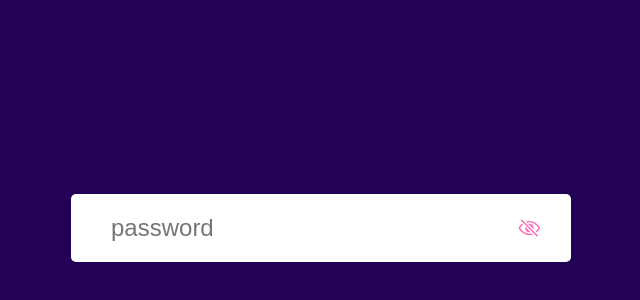
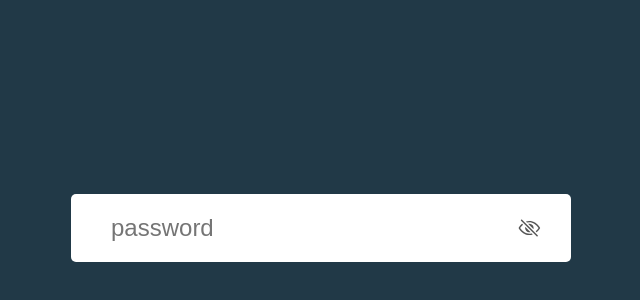
Before and after one commit to Sackitey68/javaScript-mini-project, a plain HTML site: page hideShowPassword/index.html in a window 1280 px wide. Shown: the part 172-472 px from the top of the page, without its empty margins (319-959 px from the left). Drawn offline with nearby package versions, Linux system fonts and the light colour scheme.

Commit message:
complete project

```diff
--- a/hideShowPassword/style.css
+++ b/hideShowPassword/style.css
@@ -9,7 +9,7 @@ body {
   justify-content: center;
   align-items: center;
   height: 100vh;
-  background: #250057;
+  background: #213947;
 }
 
 .input-box {
@@ -22,7 +22,8 @@ body {
   align-items: center;
 }
 
-input[type="text"], input[type="password"] {
+input[type="text"],
+input[type="password"] {
   width: 100%;
   padding: 10px;
   border: none;
@@ -34,5 +35,5 @@ input[type="text"], input[type="password"] {
 .input-box ion-icon {
   font-size: 24px;
   cursor: pointer;
-  color: #ff69b4;
+  color: #555;
 }
```
